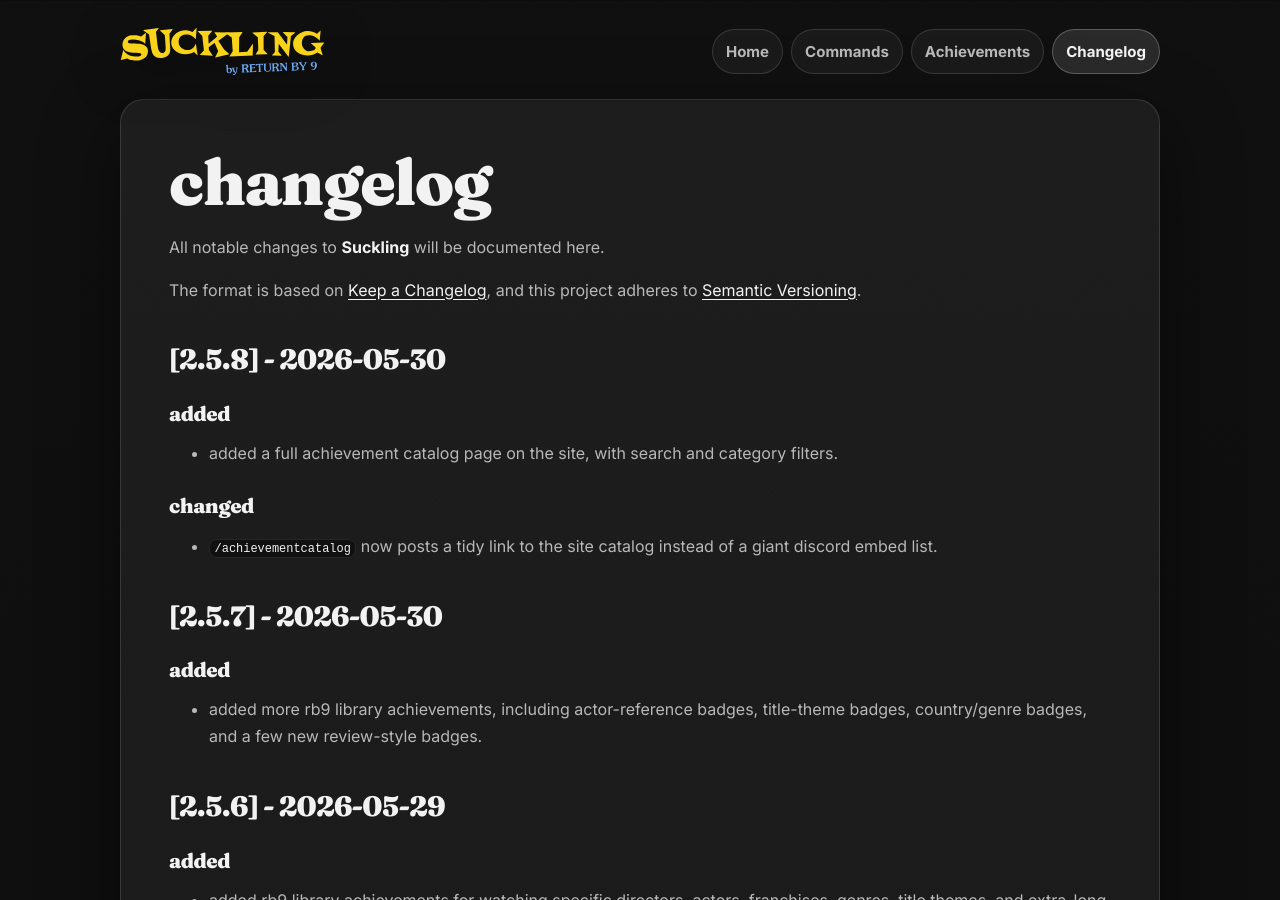
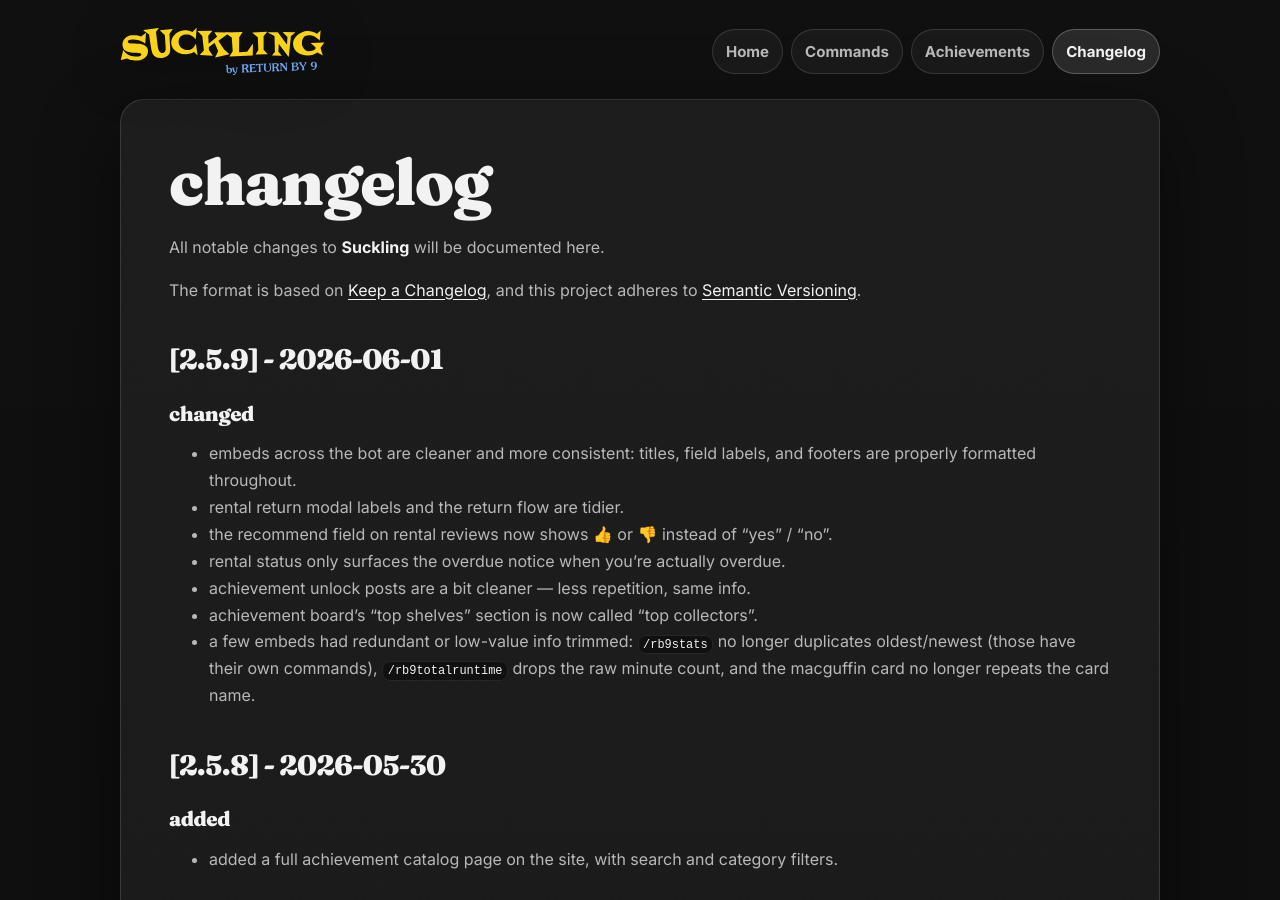
Before and after one commit to rupertosandez/sucklingsite, a Jekyll site: the page built from CHANGELOG.md, in a window 1280 px wide and 900 px high. Built offline with Jekyll 4.4.1, drawn with Linux system fonts in a browser that asks for light colours.

Commit message:
2.5.9: embed polish changelog and commands update

```diff
--- a/COMMANDS.md
+++ b/COMMANDS.md
@@ -56,7 +56,7 @@ commands that pull from the return by 9 plex library.
 picks a random movie from the library. returns title, summary, runtime, and poster. includes **+ watchlist** and **rent this**.
 
 ### `/rb9stats`
-overall library summary: total movie count, total runtime, year range, oldest film, newest film, most recently added, average rating.
+overall library summary: total movie count, total runtime, year range, average rating, and most recently added film.
 
 ### `/rb9biggest`
 the longest film in the library by runtime.
@@ -214,7 +214,7 @@ hide one visible badge role. the achievement stays unlocked.
 remove all visible achievement badge roles.
 
 ### `/achievementboard`
-community achievement board with newest unlocks, top shelves, and rare badges.
+community achievement board with newest unlocks, top collectors, and rarest badges.
 
 ---
 
```
Also changed, not shown: CHANGELOG.md.
